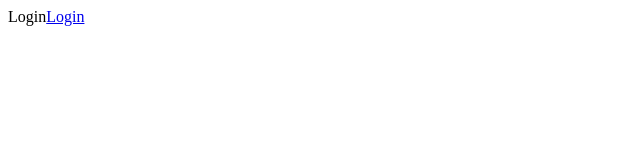
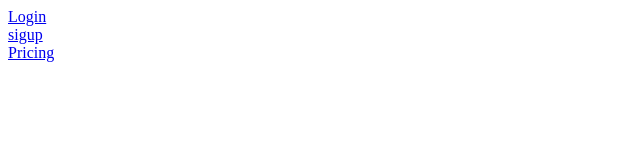
Before and after one commit to AGOT-00/ECB, a plain HTML site: page index.html in a window 1280 px wide. Shown: the whole page, without its empty margins (0-640 px from the left). Drawn offline with Linux system fonts and the light colour scheme.

Commit message:
Update index.html

```diff
--- a/index.html
+++ b/index.html
@@ -1,6 +1,8 @@
 <html>
   <head><title>Index Page File</title></head>
   <body>
-    Login<a href="./Login.html">Login</a>
+    <a href="./Login.html">Login</a><br/>
+    <a href="./Singup.html">sigup</a><br/>
+    <a href="./Pricing.html">Pricing</a><br/>
   </body>
 </html>
```
